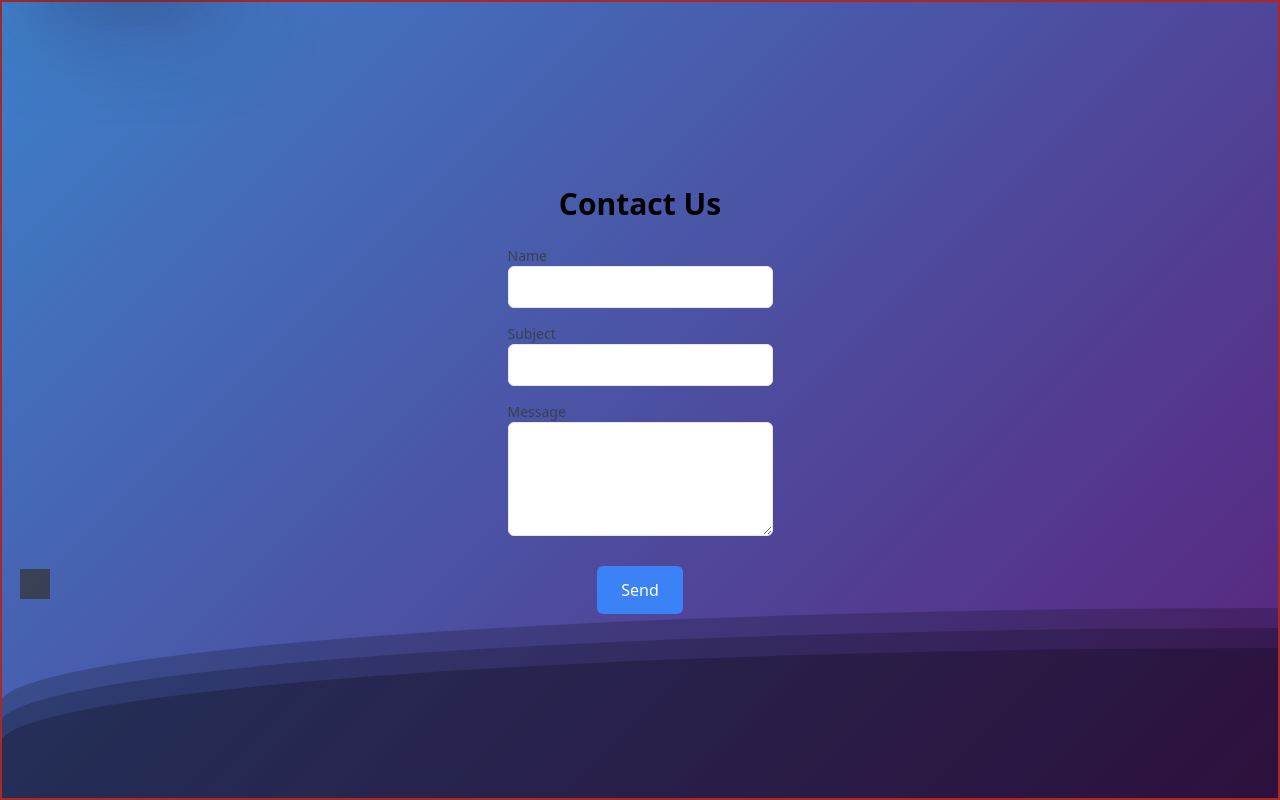
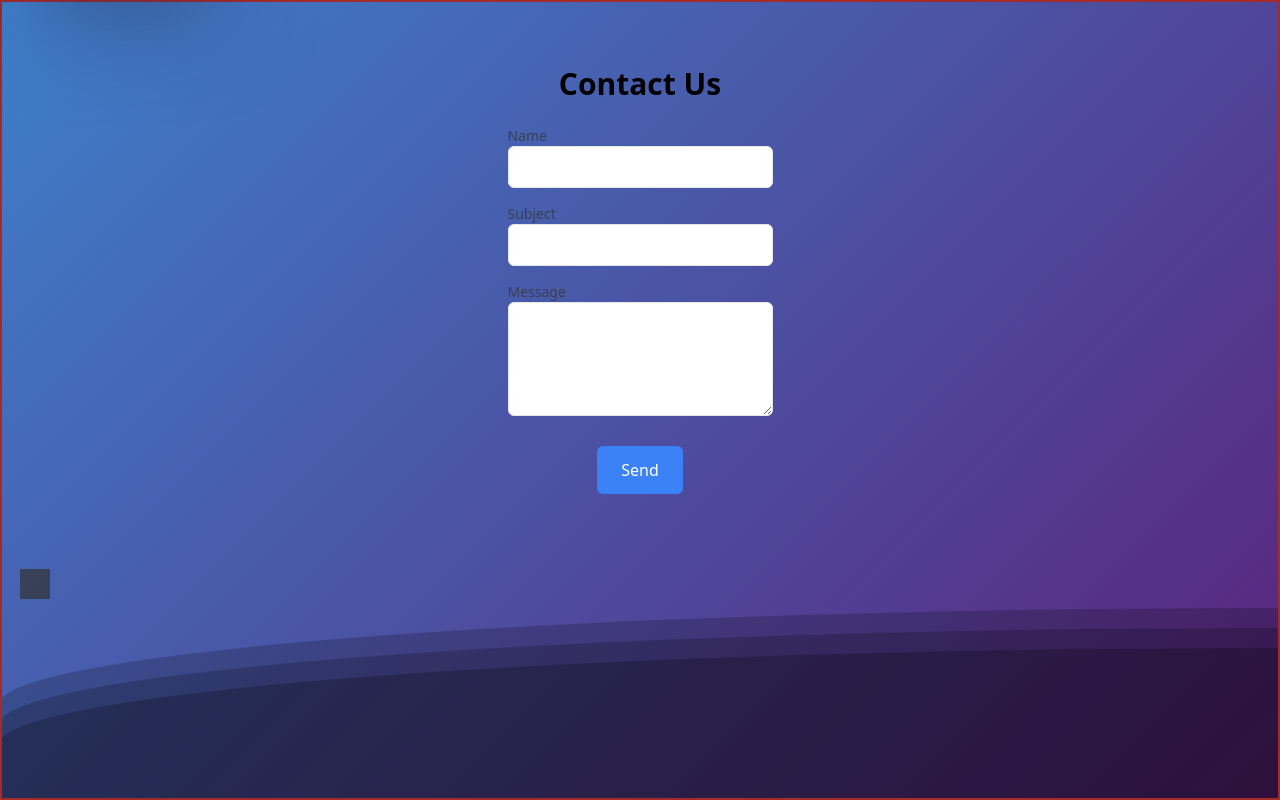
Before and after one commit to AveryNewhart/new-portfolio, a Vue app: page / in a window 1280 px wide. Both pictures are taken after a click on the link "Contact". Shown: the part 117-917 px from the top of the page. Built offline with nearby package versions, Linux system fonts and the light colour scheme.

Commit message:
contant page postioning correct

```diff
--- a/src/components/Contact.vue
+++ b/src/components/Contact.vue
@@ -1,6 +1,6 @@
 <template>
   <div id="contact" class="mainConDiv p-6 md:p-12">
-    <h1 class="text-center text-3xl font-semibold mb-6">Contact Us</h1>
+    <h1 class="text-center text-3xl font-semibold mb-6 conHead">Contact Us</h1>
     <form @submit.prevent="sendEmail" class="max-w-md mx-auto">
       <div class="mb-4">
         <label for="name" class="block text-sm font-medium text-gray-700">Name</label>
@@ -65,4 +65,8 @@ function sendEmail() {
   justify-content: center;
   align-items: center;
 }
+
+.conHead {
+  margin-top: -30vh;
+}
 </style>
```
